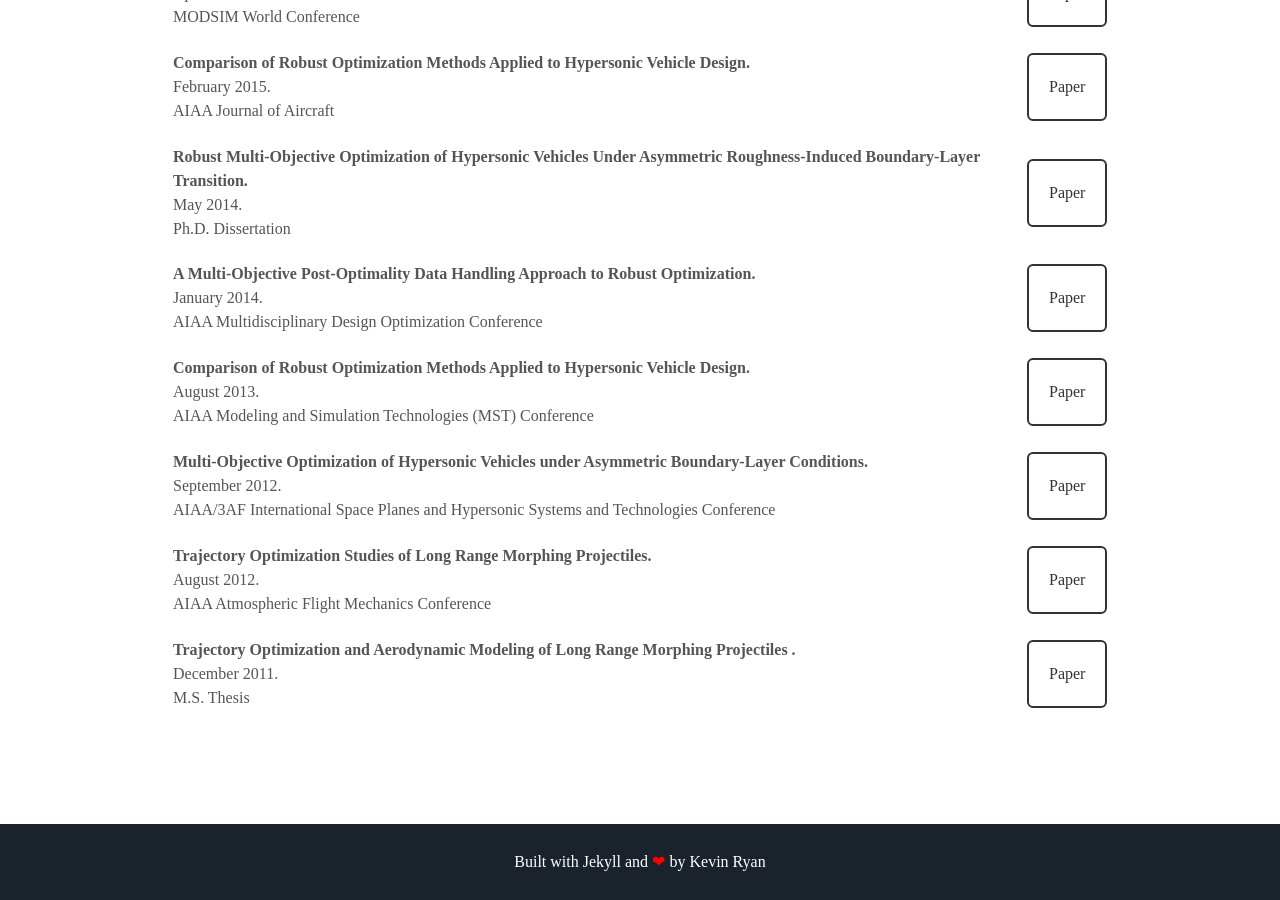
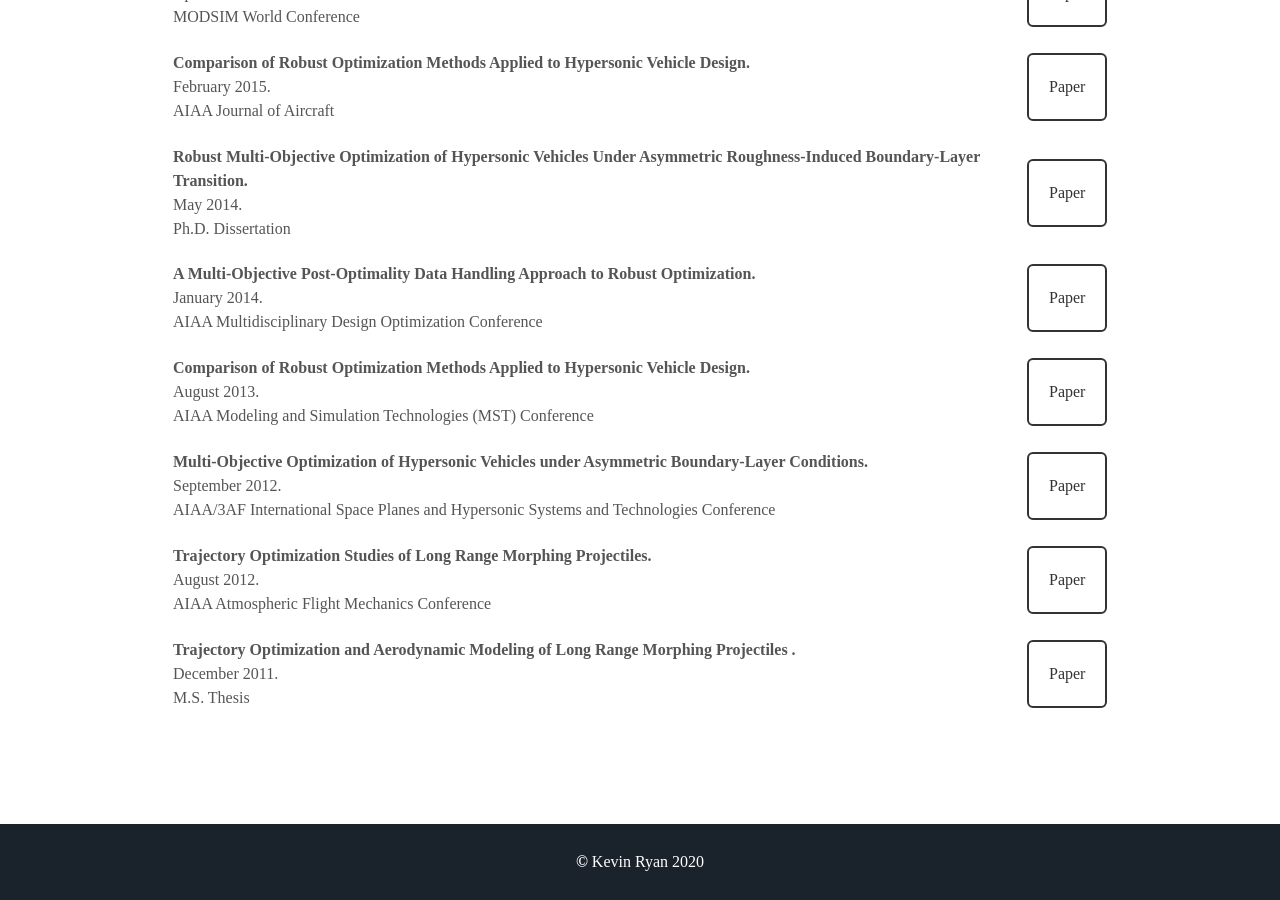
Before and after one commit to kevinmryan/kevinmryan.github.io, a Jekyll site: the page built from index.html, in a window 1280 px wide and 900 px high, scrolled down 3793 px. Built offline with Jekyll 4.4.1, drawn with Linux system fonts in a browser that asks for light colours; nearby versions of some CDN libraries; some web fonts are replaced.

Commit message:
update footer

```diff
--- a/_includes/footer.html
+++ b/_includes/footer.html
@@ -1,6 +1,5 @@
 <footer class="footer">
-    <!-- <p>&copy; {{ site.username }}</p> -->
-    <p>Built with Jekyll and <span class="love">❤</span> by Kevin Ryan</p>
+    <p><b>&copy;</b> {{ site.username }} 20{{ site.time | date: '%y' }}</p>
 </footer>
 <script src="//cdn.jsdelivr.net/particles.js/2.0.0/particles.min.js"></script>
 <script src="{{ '/assets/js/sweet-scroll.min.js' | prepend: site.baseurl }}"></script>
```
